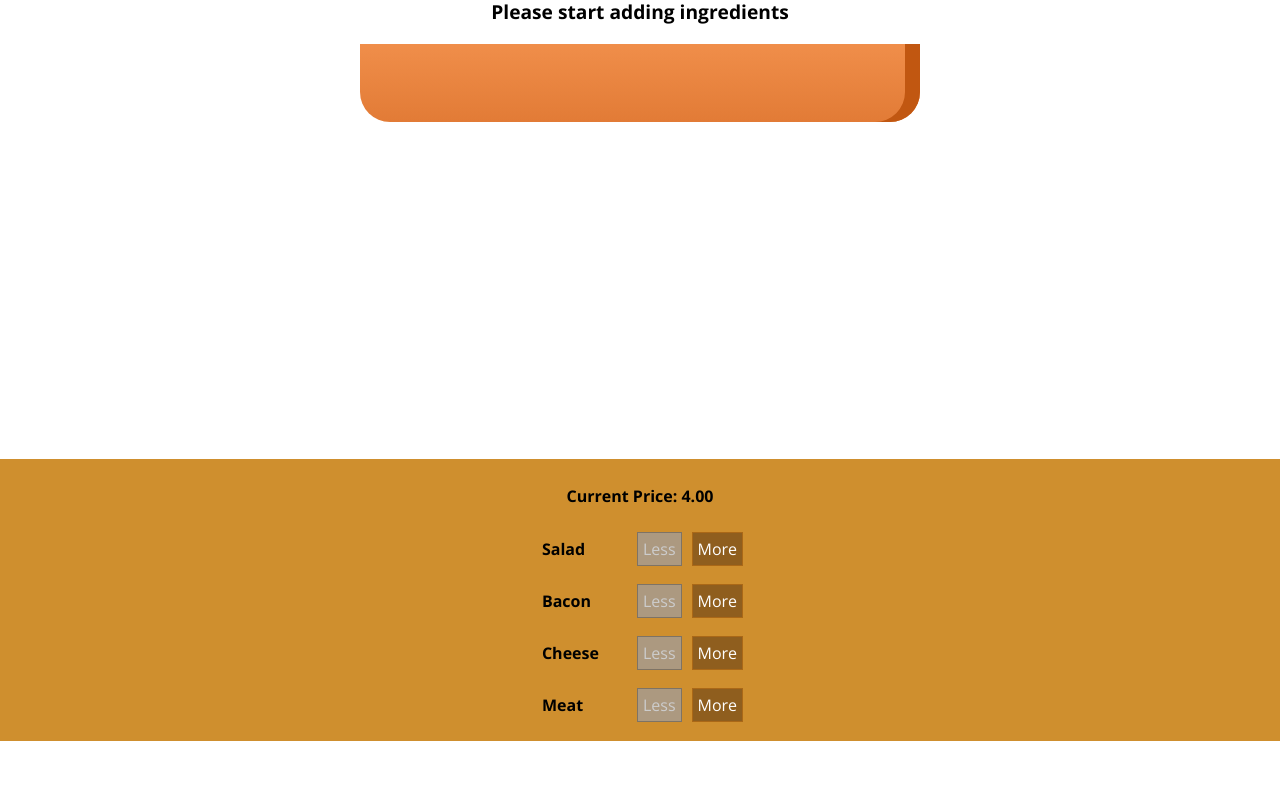
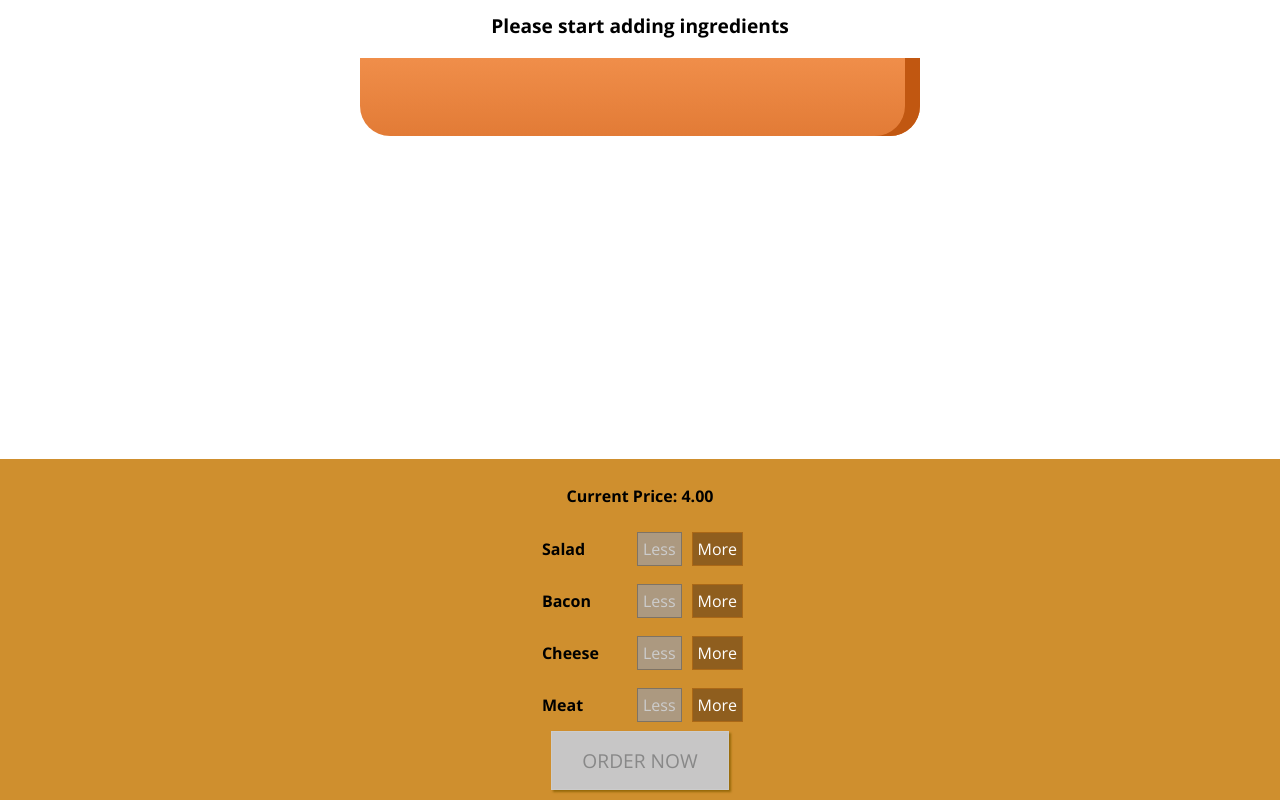
Before and after one commit to trickyBytes/react-guide-burger-builder, a React (Create React App) app: page / in a window 1280 px wide. Shown: the part 179-979 px from the top of the page. Before the commit the page ends 920 px from the top, so only its background shows below. Built offline with nearby package versions, Linux system fonts and the light colour scheme.

Commit message:
chapter-7: Add Order button
Button is disabled when no order is possible

```diff
--- a/src/components/Burger/BuildControls/BuildControls.js
+++ b/src/components/Burger/BuildControls/BuildControls.js
@@ -12,7 +12,9 @@
 
 const buildControls = props => (
   <div className={classes.BuildControls}>
-    <strong><p>Current Price: {props.price.toFixed(2)}</p></strong>
+    <strong>
+      <p>Current Price: {props.price.toFixed(2)}</p>
+    </strong>
     {controls.map(ctrl => (
       <BuildControl
         key={ctrl.lable}
@@ -22,6 +24,9 @@
         disabled={props.disabled[ctrl.type]}
       />
     ))}
+    <button className={classes.OrderButton} disabled={!props.purchaseable}>
+      ORDER NOW
+    </button>
   </div>
 );
 
--- a/src/components/Burger/BuildControls/BuildControls.module.scss
+++ b/src/components/Burger/BuildControls/BuildControls.module.scss
@@ -8,3 +8,29 @@
   margin: auto;
   padding: 10px 0;
 }
+
+.OrderButton {
+  background-color: #dad735;
+  outline: none;
+  cursor: pointer;
+  border: 1px solid #966909;
+  color: #966909;
+  font-family: inherit;
+  font-size: 1.2em;
+  padding: 15px 30px;
+  box-shadow: 2px 2px 2px #966909;
+}
+
+.OrderButton:hover,
+.OrderButton:active {
+  background-color: #a0db41;
+  border: 1px solid #966909;
+  color: #966909;
+}
+
+.OrderButton:disabled {
+  background-color: #c7c6c6;
+  cursor: not-allowed;
+  border: 1px solid #ccc;
+  color: #888888;
+}
--- a/src/components/Burger/Burger.module.scss
+++ b/src/components/Burger/Burger.module.scss
@@ -5,6 +5,7 @@
   text-align: center;
   font-weight: bold;
   font-size: 1.2rem;
+  overflow: scroll;
 }
 
 @media (min-width: 500px) and (min-height: 400px) {
--- a/src/containers/BurgerBuilder/BurgerBuilder.js
+++ b/src/containers/BurgerBuilder/BurgerBuilder.js
@@ -18,7 +18,8 @@
       cheese: 0,
       meat: 0
     },
-    totalPrice: 4
+    totalPrice: 4,
+    purchaseable: false
   };
 
   addIngredientHandler = type => {
@@ -33,6 +34,7 @@
     const oldPrice = this.state.totalPrice;
     const newPrice = oldPrice + priceAddition;
     this.setState({ totalPrice: newPrice, ingredients: updatedIngredients });
+    this.updatePurchaseState(updatedIngredients);
   };
 
   removeIngredientHandler = type => {
@@ -51,7 +53,19 @@
     const oldPrice = this.state.totalPrice;
     const newPrice = oldPrice - priceDeduction;
     this.setState({ totalPrice: newPrice, ingredients: updatedIngredients });
+    this.updatePurchaseState(updatedIngredients);
   };
+
+  updatePurchaseState(ingredients) {
+    const sum = Object.keys(ingredients)
+      .map(igKey => {
+        return ingredients[igKey]; //number of each ingredient
+      })
+      .reduce((sum, el) => {
+        return sum + el;
+      }, 0);
+    this.setState({ purchaseable: sum > 0 });
+  }
 
   render() {
     const disabledInfo = {
@@ -70,6 +84,7 @@
           ingredientAdded={this.addIngredientHandler}
           ingredientRemoved={this.removeIngredientHandler}
           disabled={disabledInfo}
+          purchaseable={this.state.purchaseable}
           price={this.state.totalPrice}
         />
       </Aux>
```
